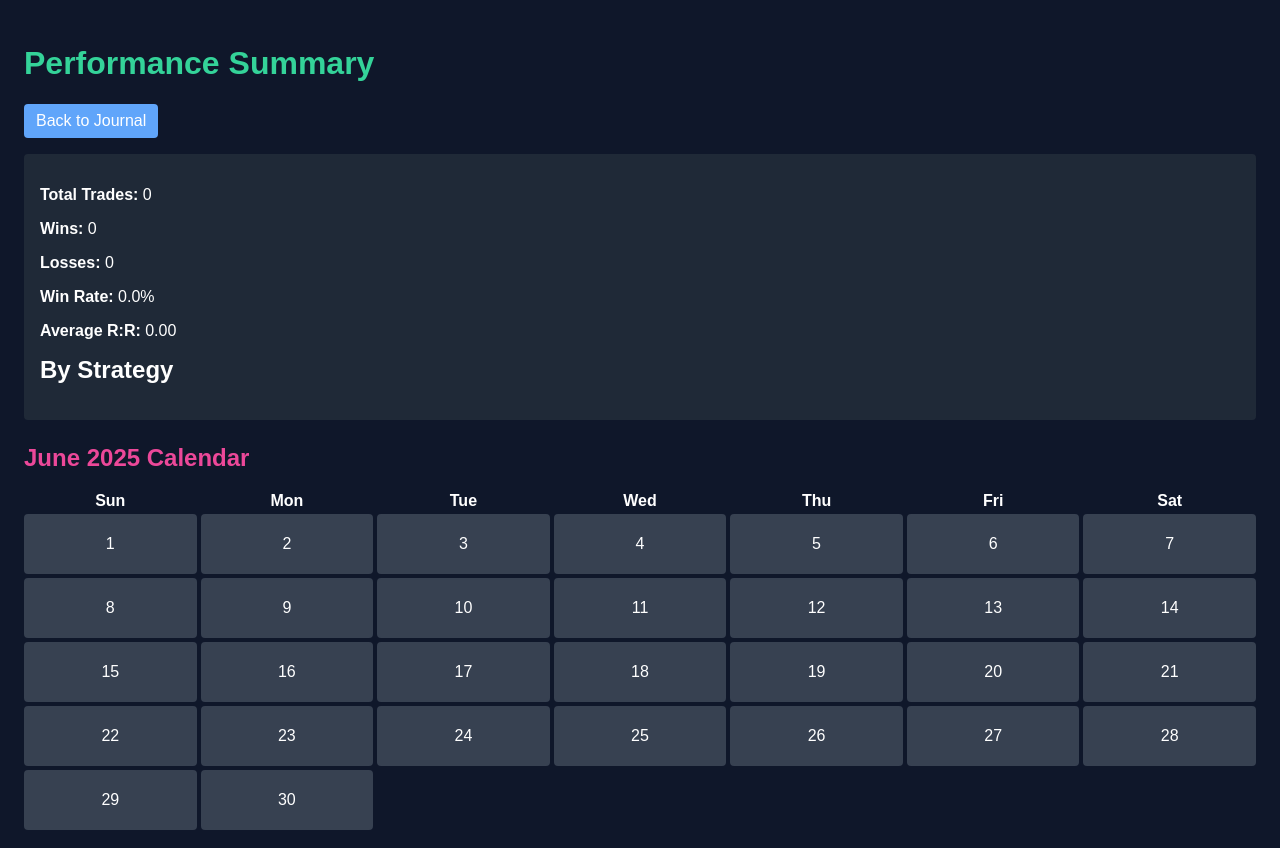
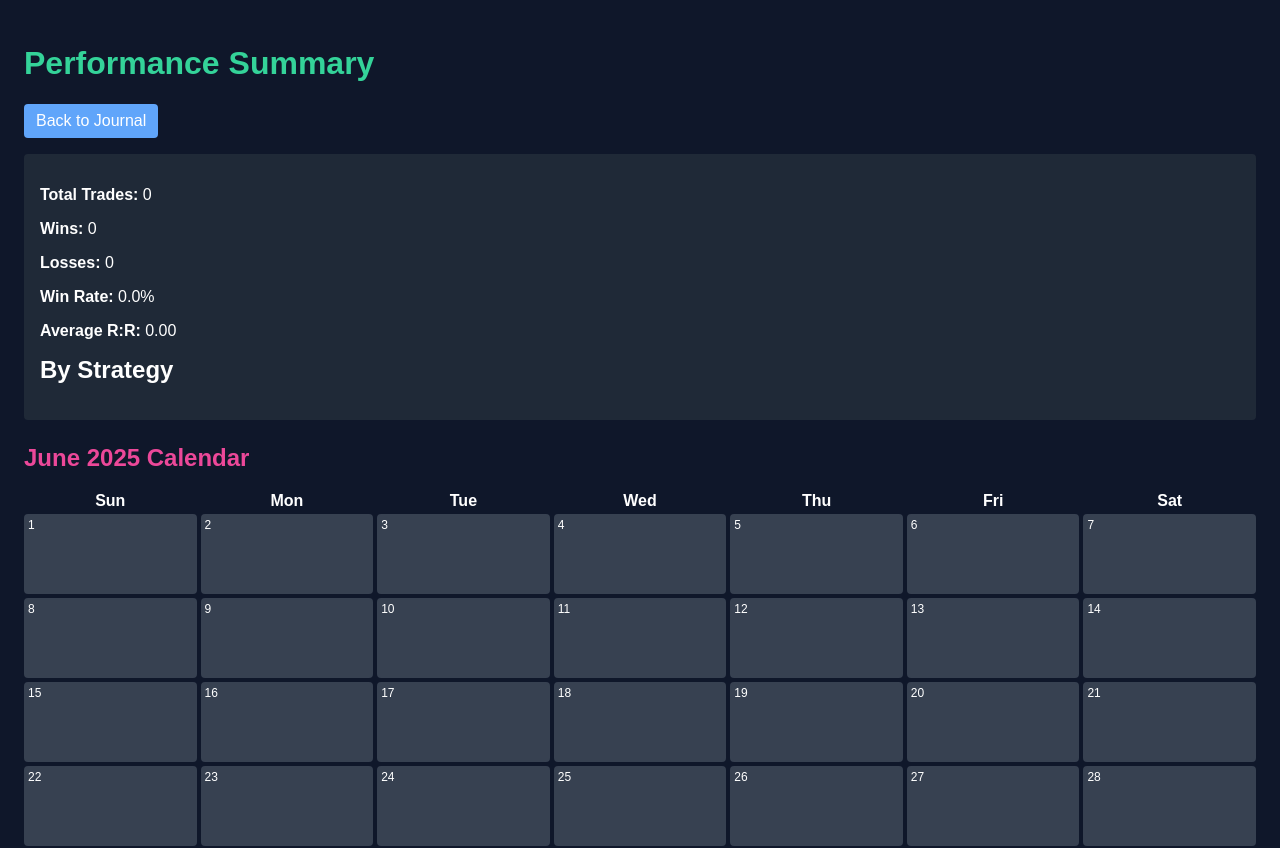
Before and after one commit to Lostkiwi007/Better-Journal-App, a React (Vite) app: page /#/performance in a window 1280 px wide. Shown: the top 848 px of the page. Built offline with nearby package versions, Linux system fonts and the light colour scheme.

Commit message:
Show date, strategy, and R:R per trade in each calendar cell

```diff
--- a/src/pages/PerformancePage.jsx
+++ b/src/pages/PerformancePage.jsx
@@ -45,7 +45,7 @@ export default function PerformancePage() {
     avgRR: data.total > 0 ? (data.sumRR / data.total).toFixed(2) : "0.00",
   }));
 
-  // Build daily map: use parseISO on closeDate
+  // Build daily map for coloring
   const dailyMap = {};
   trades.forEach((t) => {
     if (!t.closeDate) return;
@@ -128,20 +128,41 @@ export default function PerformancePage() {
           if (stats.wins > stats.losses) bgColor = "#10b981";
           else if (stats.losses > stats.wins) bgColor = "#ef4444";
 
+          const tradesOnDay = trades.filter((t) => t.closeDate === key);
+
           return (
             <div
               key={key}
               style={{
-                height: 60,
+                minHeight: 80,
                 backgroundColor: bgColor,
                 borderRadius: 4,
-                display: "flex",
-                alignItems: "center",
-                justifyContent: "center",
                 color: "white",
+                padding: 4,
+                boxSizing: "border-box",
+                position: "relative",
               }}
             >
-              {format(day, "d")}
+              <div style={{ position: "absolute", top: 4, left: 4, fontSize: 12 }}>
+                {format(day, "d")}
+              </div>
+              <div style={{ marginTop: 20, fontSize: 12 }}>
+                {tradesOnDay.map((t, i) => (
+                  <div
+                    key={i}
+                    style={{
+                      display: "flex",
+                      justifyContent: "space-between",
+                      fontSize: 11,
+                      marginBottom: 2,
+                      color: t.result === "Win" ? "#10b981" : "#ef4444",
+                    }}
+                  >
+                    <span>{t.strategy}</span>
+                    <span>{t.rr}</span>
+                  </div>
+                ))}
+              </div>
             </div>
           );
         })}
```
